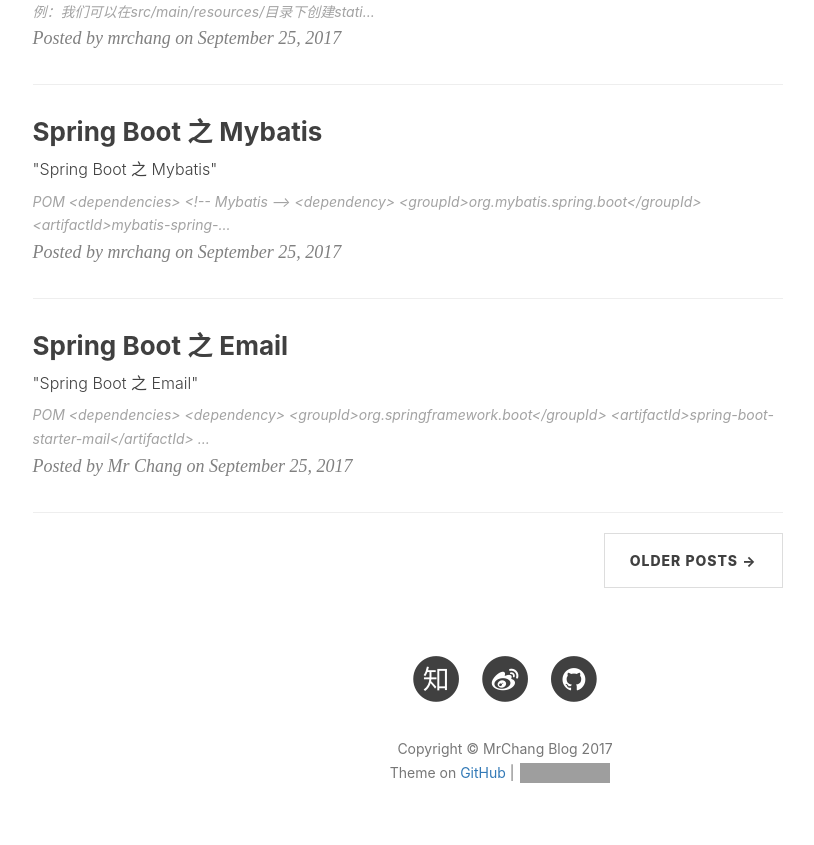
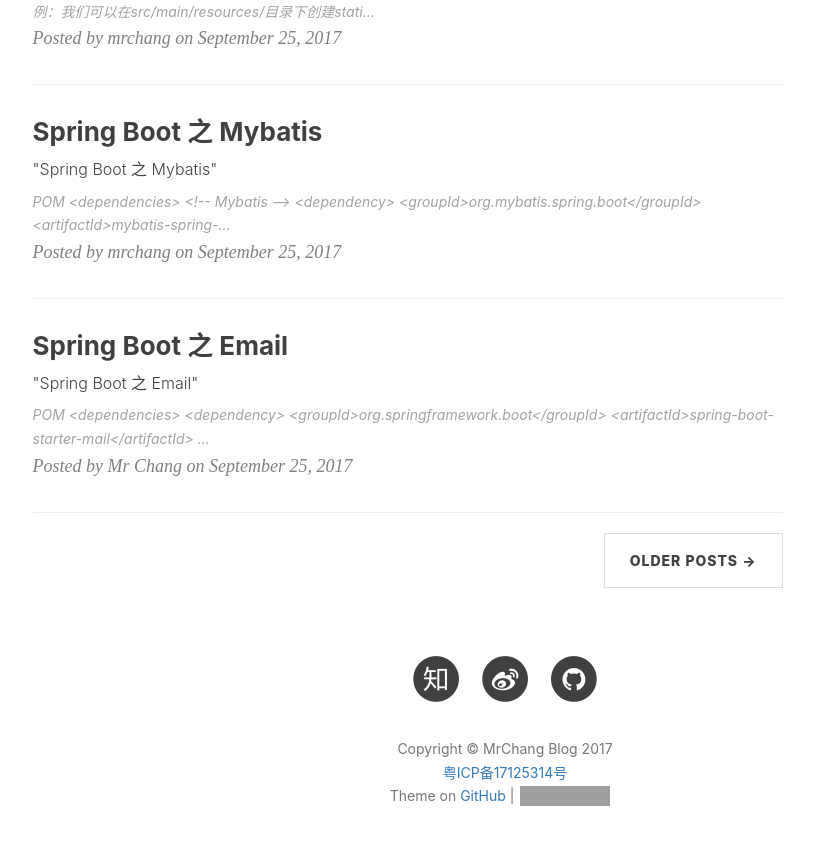
Before and after one commit to ncic-ict/changdaye.github.io, a Jekyll site: the page built from index.html, in a window 1280 px wide and 900 px high, scrolled down 2182 px. Shown: the top 845 px of the window, without its empty margins (135-949 px from the left). Built offline with Jekyll 4.4.1, drawn with Linux system fonts in a browser that asks for light colours; nearby versions of some CDN libraries; the list of posts is cut into pages by our own code; comment, search, counter and statistics services are not loaded; grey boxes are pictures that could not be loaded.

Commit message:
添加备案信息

```diff
--- a/_includes/footer.html
+++ b/_includes/footer.html
@@ -92,6 +92,8 @@
                 </ul>
                 <p class="copyright text-muted">
                     Copyright &copy; {{ site.title }} {{ site.time | date: '%Y' }}
+                    <br>
+                    <a href="http://www.miitbeian.gov.cn/">粤ICP备17125314号</a>
                     <br>
                     Theme on <a href="{{ site.github_repo }}">GitHub</a> |
                     <iframe
```
